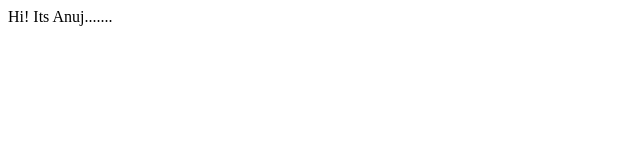
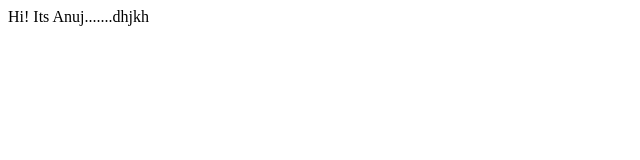
Before and after one commit to anujkumar025/student_demo, a plain HTML site: page index.html in a window 1280 px wide. Shown: the full height of the page, 0-640 px from the left. Drawn offline with Linux system fonts and the light colour scheme.

Commit message:
refactor
just learning

```diff
--- a/index.html
+++ b/index.html
@@ -6,6 +6,6 @@
     <title>Document</title>
 </head>
 <body>
-    Hi! Its Anuj.......
+    Hi! Its Anuj.......dhjkh
 </body>
 </html>
```
